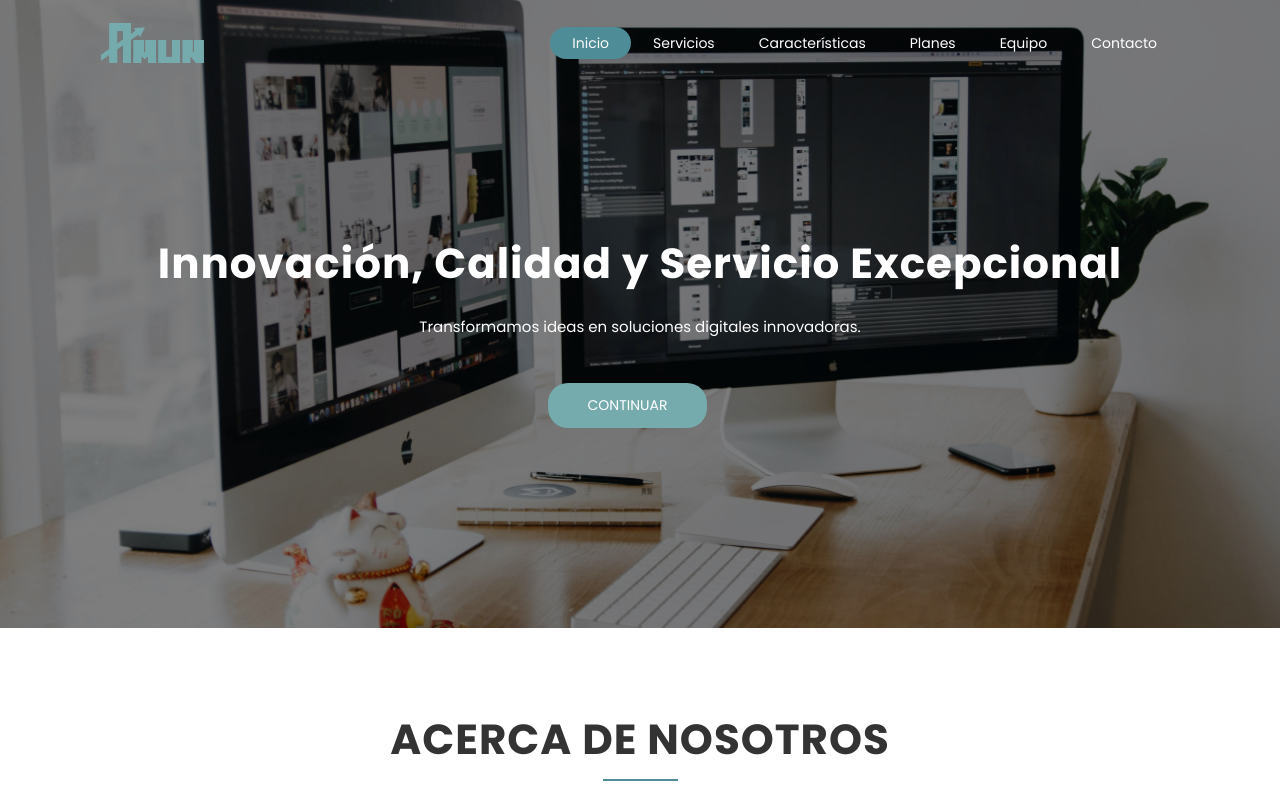
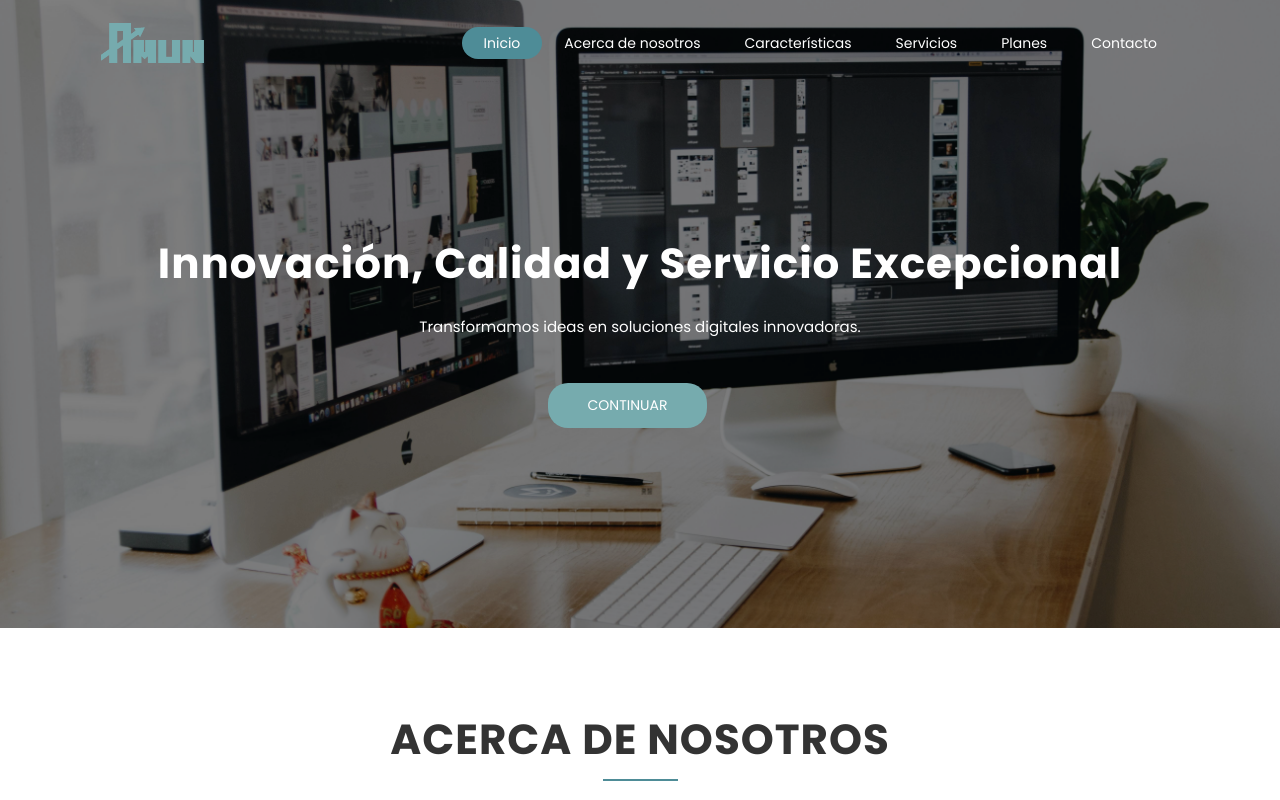
Before and after one commit to Aegox/amun-services-web, a React (Vite) app: page / in a window 1280 px wide. Shown: the top 800 px of the page. Built offline with nearby package versions, Linux system fonts and the light colour scheme.

Commit message:
update navbar top location, add content in contact

```diff
--- a/src/App.jsx
+++ b/src/App.jsx
@@ -7,7 +7,7 @@ import Portfolio from './components/Portfolio.jsx';
 import Watch from './components/Watch.jsx';
 import Prices from './components/Prices.jsx';
 import Counts from './components/Counts.jsx';
-import Team from './components/Team.jsx';
+import AboutUs from './components/AboutUs.jsx';
 import Comentarys from './components/Comentarys.jsx';
 import Blog from './components/Blog.jsx';
 import Contact from './components/Contact.jsx';
@@ -19,7 +19,7 @@ function App() {
     <main className={styles.main}>
       <NavBar/>
       <Home/>
-      <Team/>
+      <AboutUs/>
       <Features/>
       <Services/>
       <Counts/>
--- a/src/components/Team.jsx
+++ b/src/components/AboutUs.jsx
@@ -1,4 +1,4 @@
-import styles from "../styles/Team.module.css";
+import styles from "../styles/AboutUs.module.css";
 import team1 from "../assets/team1.jpg";
 import team3 from "../assets/team3.jpg";
 import Facebook from "../icons/Facebook.jsx";
@@ -6,9 +6,9 @@ import X from "../icons/X.jsx";
 import Gmail from "../icons/Gmail.jsx";
 import Linkedin from "../icons/Linkedin.jsx";
 
-function Team() {
+function AboutUs() {
   return (
-    <main id="Equipo" className={styles.main}>
+    <main id="Nosotros" className={styles.main}>
       <header className={styles.head}>
         <h2>ACERCA DE NOSOTROS</h2>
         <div className={styles.line}></div>
@@ -82,4 +82,4 @@ function Team() {
   );
 }
 
-export default Team;
+export default AboutUs;
--- a/src/components/Contact.jsx
+++ b/src/components/Contact.jsx
@@ -1,55 +1,86 @@
 import styles from '../styles/Contact.module.css'
-import stylesIcons from '../styles/Team.module.css'
+import stylesIcons from '../styles/AboutUs.module.css'
 import Facebook from '../icons/Facebook.jsx'
 import X from '../icons/X.jsx'
 import Gmail from '../icons/Gmail.jsx'
 import Linkedin from '../icons/Linkedin.jsx'
+import { useEffect } from "react"
 
 function Contact () {
+
+  useEffect(() => {
+    const target = document.querySelectorAll('a[href^="#"]');
+    const handleClick = (e) => {
+        e.preventDefault();
+        let offset = target.offsetTop - 80;
+        window.scrollTo({
+          top: offset,
+          behavior: "smooth"
+        });
+      };
+  }, []);
+
+
   return (
     <main id="Contacto" className={styles.main}>
       <div className={styles.container}>
       <section className={styles.information}>
-        <h3>Contact With us</h3>
+        <h3>Contacta con Nosotros</h3>
         <div className={styles.contact}>
-          <p>Centerville Road, DE 19808, US</p>
+          <p>Suba , Bogota , Colombia -110911 </p>
           <p>
-            Phone:
-            <span>(+94 123 456 789)</span>
+            Telefono:
+            <span>(+58 414-7002763)</span>
           </p>
           <p>
-            E-mail:
-            <span>(contact@mate.com)</span>
+            Correo:
+            <span>(amun.services.vzla@gmail.com)</span>
           </p>
         </div>
         <div className={styles.socials}>
           <ul className={styles.icons}>
-            <li className={styles.facebook}><Facebook fill="#4e8c97" width="13px" height="13px" /></li>
-              <li className={styles.x}><X fill="#4e8c97" width="13px" height="13px" /></li>
-              <li className={styles.gmail}><Gmail fill="#4e8c97" width="18px" height="18px" /></li>
-              <li className={styles.linkedin}><Linkedin fill="#4e8c97" width="13px" height="13px" /></li>
+               <li className={styles.facebook}>
+                  <a href="https://www.facebook.com/profile.php?id=61560972282221" target="_blanck">
+                    <Facebook fill="#4e8c97" width="9px" height="9x" />
+                  </a>
+              </li>
+              <li className={styles.x}>
+                <a href="https://x.com/amun_services" target="_blanck">
+                  <X fill="#4e8c97" width="13px" height="13px" />
+                </a>
+              </li>
+              <li className={styles.gmail}>
+                <a href="mailto:amun.services.vzla@gmail.com" target="_blanck">
+                  <Gmail fill="#4e8c97" width="18px" height="18px" />
+                </a>
+              </li>
+              <li className={styles.linkedin}>
+                <a href="https://www.linkedin.com/company/amun-services" target="_blanck">
+                  <Linkedin fill="#4e8c97" width="13px" height="13x" />
+                </a>
+              </li>
           </ul>
         </div>
       </section>
       <section className={styles.form}>
         <form>
-          <input type="text" placeholder="Your Name"/>
-          <input type="email" placeholder="Your Email"/>
-          <textarea rows="9" placeholder="Your Message"/>
-          <button>SEND MESSAGE</button>
+          <input type="text" placeholder="Tu Nombre"/>
+          <input type="email" placeholder="Tu Correo"/>
+          <textarea rows="9" placeholder="Tu Mensaje"/>
+          <button>ENVIAR MENSAJE</button>
         </form>
       </section>
       </div>
       <footer className={styles.foot}>
         <ul>
           <li>
-            <a>Pagina de Inicio</a>
+            <a href="#Inicio">Pagina de Inicio</a>
           </li>
           <li>
-            <a>Servicios</a>
+            <a href="#Servicios">Servicios</a>
           </li>
           <li>
-            <a>Acerca de nosotros</a>
+            <a href="#Nosotros">Acerca de nosotros</a>
           </li>
           <li>
             <a>Contacto</a>
--- a/src/components/NavBar.jsx
+++ b/src/components/NavBar.jsx
@@ -6,11 +6,11 @@ import _ from "lodash";
 function NavBar() {
   const sections = [
     "Inicio",
-    "Servicios",
+    "Acerca de nosotros",
     "Características",
     //"Proyectos",
+    "Servicios",
     "Planes",
-    "Equipo",
     //"Blog",
     "Contacto",
   ];
@@ -74,13 +74,13 @@ function NavBar() {
   useEffect(() => {
     const sectionThresholds = [
       { top: 0, bottom: 420, name: "Inicio" },
-      { top: 421, bottom: 950, name: "Servicios" },
-      { top: 950, bottom: 1550, name: "Características" },
+      { top: 421, bottom: 1143, name: "Acerca de nosotros" },
+      { top: 1143, bottom: 1730, name: "Características" },
       //{ top: 1555, bottom: 2925, name: "Proyectos" },
-      { top: 1555, bottom: 2395, name: "Planes" },
-      { top: 2721, bottom: 3443, name: "Equipo" },
+      { top: 1730, bottom: 2276, name: "Servicios" },
+      { top: 2602, bottom: 3442, name: "Planes" },
       //{ top: 5263, bottom: 6043, name: "Blog" },
-      { top: 3893, bottom: Infinity, name: "Contacto" },
+      { top: 3442, bottom: Infinity, name: "Contacto" },
     ];
 
     const currentSection = sectionThresholds.find(
@@ -109,7 +109,7 @@ function NavBar() {
                 className={
                   options === item ? styles.sectionActive : styles.section
                 }
-                href={`#${item}`}
+                href={ item !== "Acerca de nosotros" ? `#${item}` : "#Nosotros"}
               >
                 {item}
               </a>
--- a/src/styles/Contact.module.css
+++ b/src/styles/Contact.module.css
@@ -50,6 +50,12 @@
   justify-content: center;
   align-items: center;
   transition: background-color 0.3s ease
+}
+
+.icons a {
+  display: flex;
+  justify-content: center;
+  align-items: center;
 }
 
 .icons li:hover {
@@ -153,6 +159,11 @@
 
 }
 
+.foot a {
+  text-decoration: none;
+  color: white
+}
+
 .foot p {
   width: 50%;
   text-align: right;
--- a/src/styles/index.module.css
+++ b/src/styles/index.module.css
@@ -1,7 +1,7 @@
 * {
   margin: 0;
   box-sizing: border-box;
-  padding: 0
+  padding: 0;
 }
 
 body {
```
Also changed, not shown: src/styles/AboutUs.module.css (renamed from src/styles/Team.module.css).
